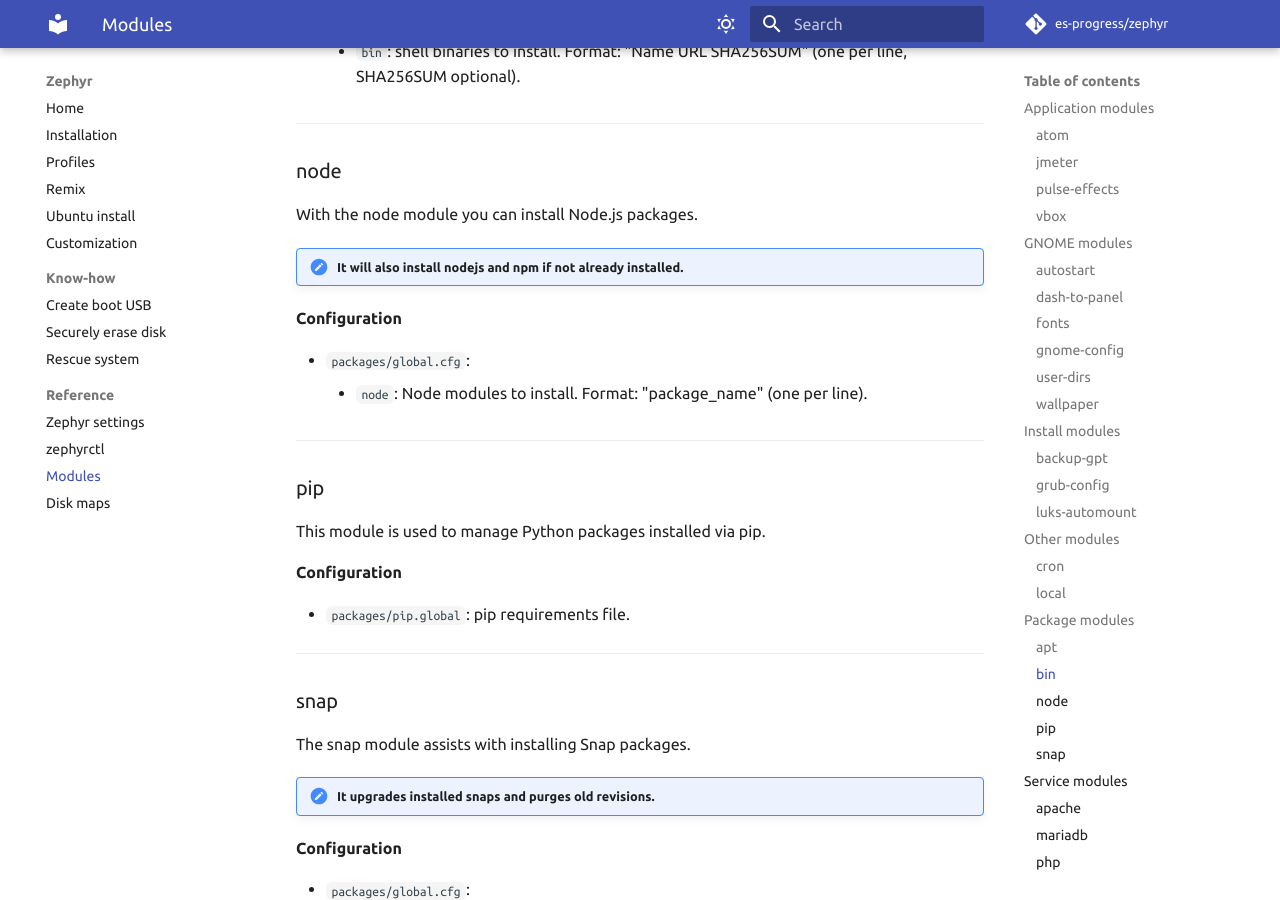
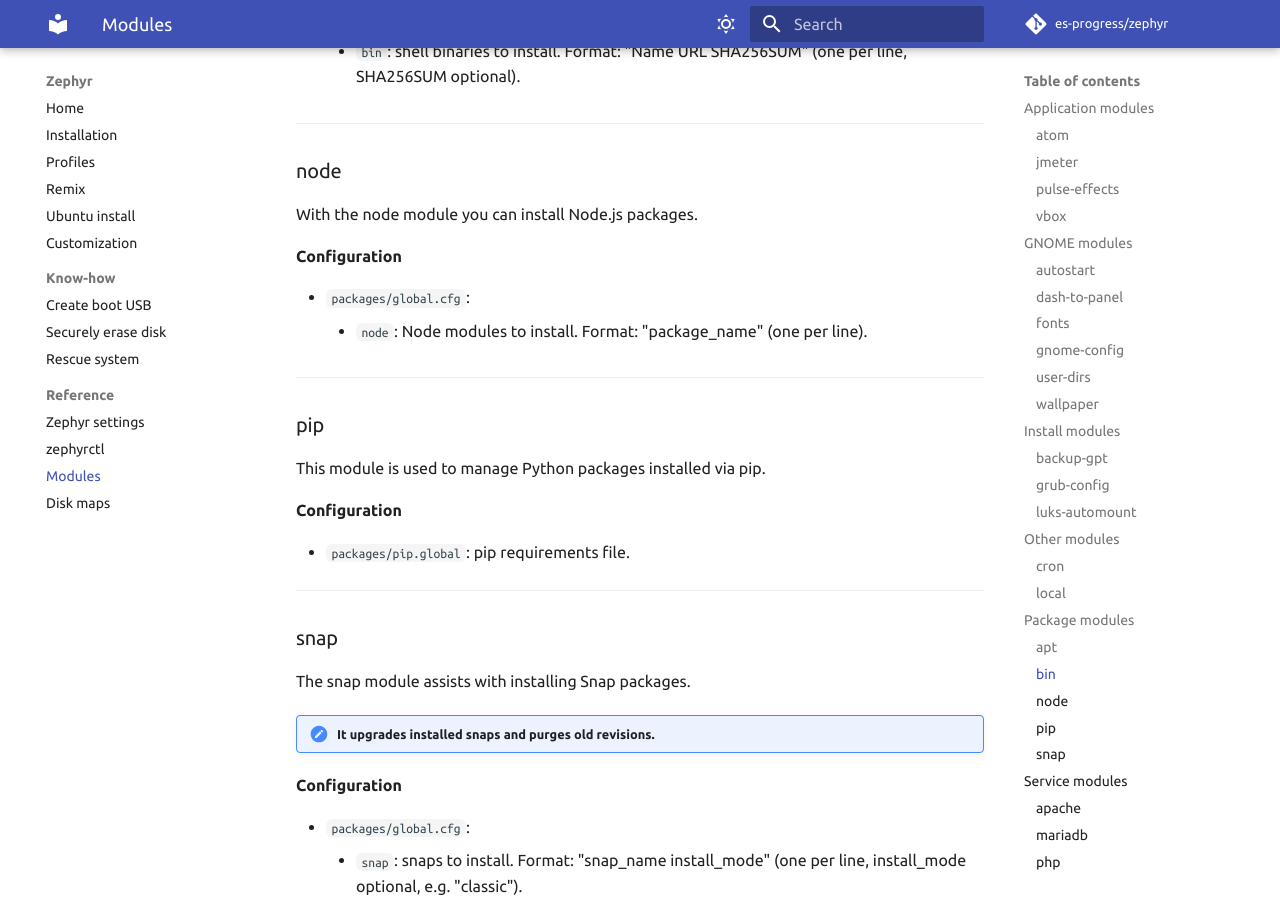
Before and after one commit to es-progress/zephyr, an MkDocs documentation site: the page built from docs/reference/modules.md, in a window 1280 px wide and 900 px high, scrolled down 7117 px. Built offline with MkDocs 1.6.1 and Material for MkDocs 9.7.7, drawn with Linux system fonts in a browser that asks for light colours; emoji names are drawn with the system emoji font; comment, search, counter and statistics services are not loaded.

Commit message:
library/install-snap

```diff
--- a/docs/reference/modules.md
+++ b/docs/reference/modules.md
@@ -273,8 +273,6 @@ Shell binaries (or scripts, PHAR files, basically any executable file) to downlo
 ### node
 
 With the node module you can install Node.js packages.
-
-!!! note "It will also install nodejs and npm if not already installed."
 
 **Configuration**
 
```
Also changed, not shown: 2 other files.
